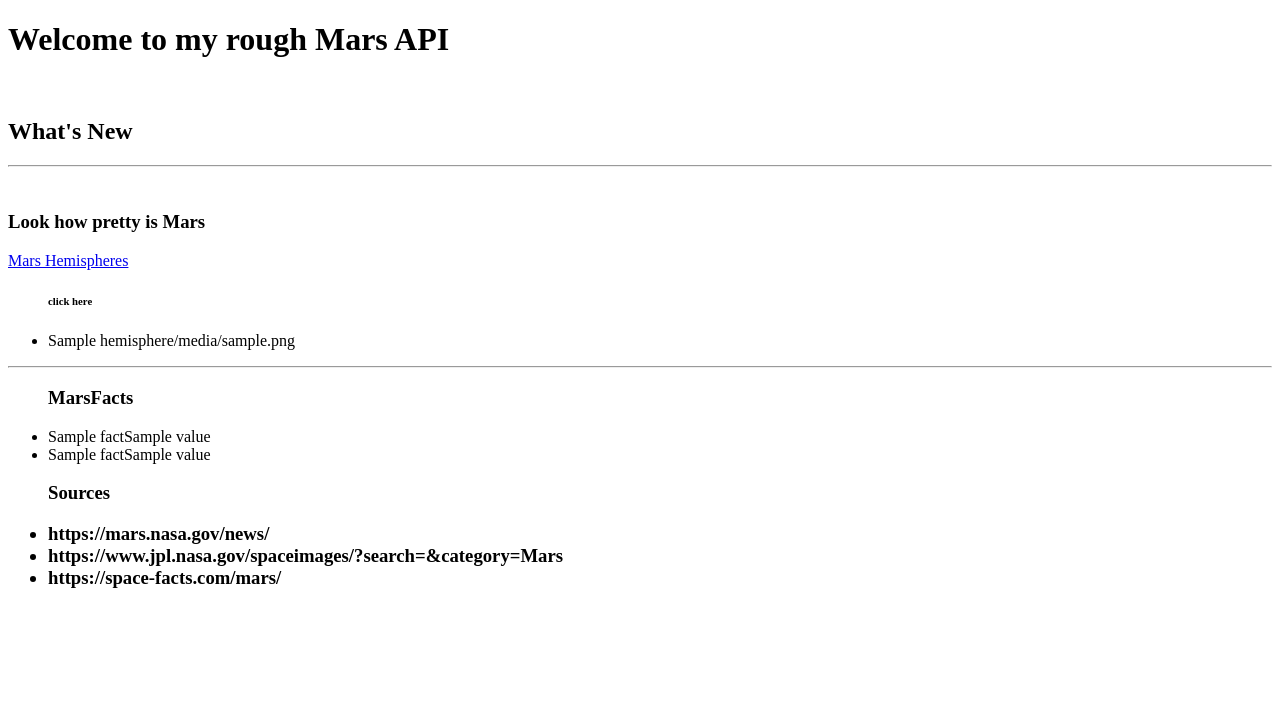
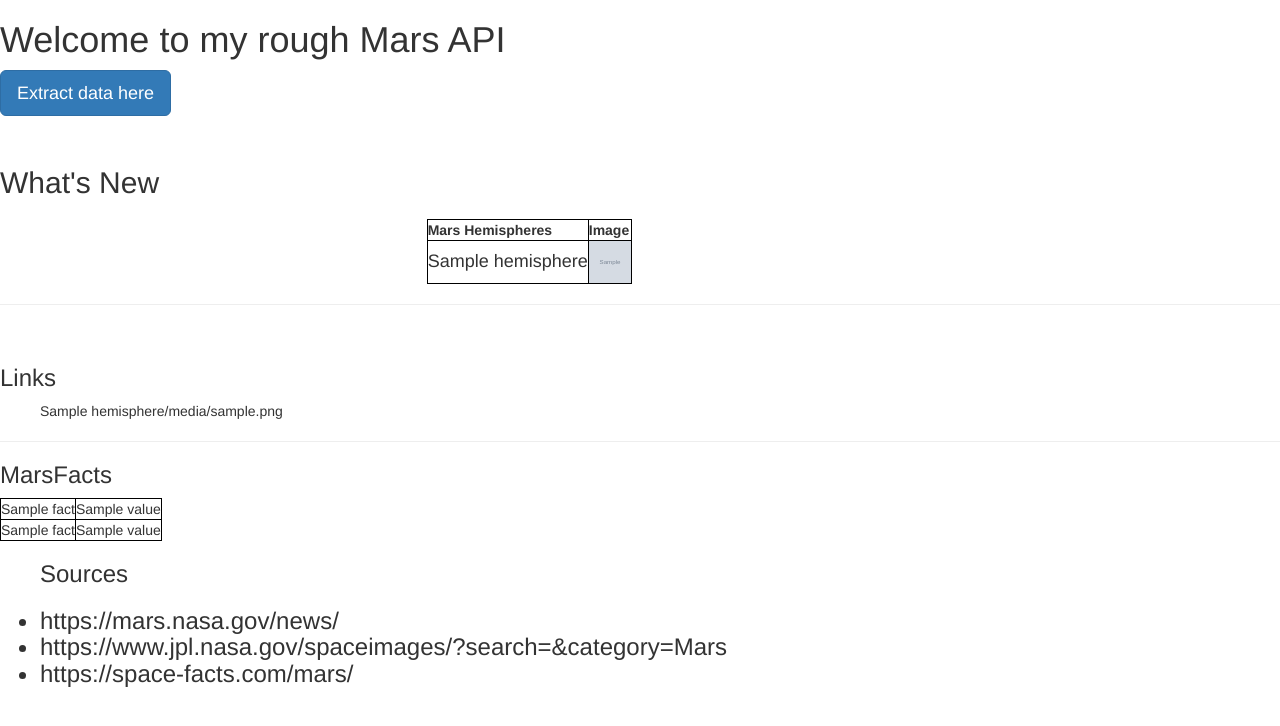
Before and after one commit to ortegaorlando2/web-scraping-challenge, a Flask app: page / in a window 1280 px wide. Shown: the top 726 px of the page. Run offline with Flask 2, Linux system fonts and the light colour scheme; grey boxes marked "Sample" are stand-in pictures; a database or web service that is not in the repository returns one stand-in record (values such as "Sample title"); some libraries are stand-ins or nearby versions.

Commit message:
passing dictionaries

```diff
--- a/Missions_to_Mars/app.py
+++ b/Missions_to_Mars/app.py
@@ -1,11 +1,13 @@
 # Import Flask
-from flask import Flask, render_template
+from flask import Flask, render_template, redirect
 # Import our pymongo library, which lets us connect our Flask app to our Mongo database.
 import pymongo
 from pymongo import MongoClient
+from flask_pymongo import PyMongo
 #Import my scraping class
 import scrape_mars
 from scrape_mars import myClass
+
 
 # Create an instance of our Flask app.
 app = Flask(__name__)
@@ -32,41 +34,49 @@ texto3=""
 t_html=""
 
 #run remote class and method to obtain data scraped from websites
-# f=myClass.scrape(dicti,hemispheres)
-# print(f)
+# scrape_mars.myClass.scrape(dicti,hemispheres,title3)
+
+def scrape():
+    myClass.scrape(dicti,hemispheres,texto3)
+    #print(f[0])
+    return render_template("index.html", News=texto3)
+
+print(hemispheres)
 
 #temporarilly defining the dictionary until the websites respond
 #function to insert Photos data into collection
+
 
 @app.route("/scrape")
 # dicti={}
 # hemispheres=[]
 def scraper():
-    dicti={}
-    hemispheres=[]
+    #Photos_data={}
     MarsPhotos = db.MarsPhotos_db.HemImages
-    Photos_data = scrape_mars.myClass.scrape(dicti,hemispheres)
-    MarsPhotos.insert_many(Photos_data)
+    # f=myClass.scrape(dicti,hemispheres,texto3)
+    # print(f.hemispheres)
+    #
+    MarsPhotos.insert_many(f.hemispheres)
     return redirect("/", code=302)
 
-# db.HemImages.insert_many(
-# [{'Hemisphere':'Cerberus Hemisphere Enhanced', 'Image':'https://astrogeology.usgs.gov/search/map/Mars/Viking/cerberus_enhanced'},
-#     {'Hemisphere':'Schiaparelli Hemisphere Enhanced', 'Image':'https://astrogeology.usgs.gov/search/map/Mars/Viking/schiaparelli_enhanced'},
-#      {'Hemisphere':'Syrtis Major Hemisphere Enhanced', 'Image':'https://astrogeology.usgs.gov/search/map/Mars/Viking/syrtis_major_enhanced'},
-#      {'Hemisphere':'Valles Marineris Hemisphere Enhanced', 'Image':'https://astrogeology.usgs.gov/search/map/Mars/Viking/valles_marineris_enhanced'}]
-# )
+db.HemImages.insert_many(
+[{'Hemisphere':'Cerberus Hemisphere', 'Image':'https://astropedia.astrogeology.usgs.gov/download/Mars/Viking/cerberus_enhanced.tif/full.jpg'},
+    {'Hemisphere':'Schiaparelli Hemisphere', 'Image':'https://astropedia.astrogeology.usgs.gov/download/Mars/Viking/schiaparelli_enhanced.tif/full.jpg'},
+     {'Hemisphere':'Syrtis Major Hemisphere', 'Image':'https://astropedia.astrogeology.usgs.gov/download/Mars/Viking/syrtis_major_enhanced.tif/full.jpg'},
+     {'Hemisphere':'Valles Marineris Hemisphere', 'Image':'https://astropedia.astrogeology.usgs.gov/download/Mars/Viking/valles_marineris_enhanced.tif/full.jpg'}]
+)
 
 db.Facts1.insert_one({"Fact":'Equatorial Diameter=	', 'Value':'6,792 km'})
 db.Facts1.insert_one({"Fact":'Polar Diameter= ','Value':'6,752 km'})
 db.Facts1.insert_one({"Fact":'Mass= ', 'Value':'6.39 × 10^23 kg (0.11 Earths)'})
 db.Facts1.insert_one({"Fact":'Moons= ','Value':'6.39 × 10^23 kg (0.11 Earths)'})
 db.Facts1.insert_one({"Fact":'Orbit Distance= ','Value':'2 (Phobos & Deimos)'})
-
 db.Facts2.insert_one({"Fact":'Orbit Period= ','Value':'687 days (1.9 years)'})
 db.Facts2.insert_one({"Fact":'Surface Temperature= ','Value':'-87 to -5 °C'})
 db.Facts2.insert_one({"Fact":'First Record: ','Value':'2nd millennium BC'})
 db.Facts2.insert_one({"Fact":'Recorded By: ','Value':'Egyptian astronomers'})
 
+#mongo = PyMongo(app, uri="mongodb://localhost:27017/MarsPhotos")
 
 # Set route
 @app.route('/')
@@ -78,7 +88,10 @@ def index():
     # Store the collection in a list
     MarsFacts2 = list(db.Facts2.find())
     # Return the template with the items passed in
-    return render_template('index.html', MarsPhotos=MarsPhotos, MarsFacts1=MarsFacts1, MarsFacts2=MarsFacts2,)
+    News=texto3
+    OneHemisphere=""#mongo.db.HemImages.find_one_or_404()
+    return render_template('index.html', MarsPhotos=MarsPhotos, MarsFacts1=MarsFacts1, MarsFacts2=MarsFacts2,
+    OneHemisphere=OneHemisphere, News=News)
 
 
 
--- a/Missions_to_Mars/templates/index.html
+++ b/Missions_to_Mars/templates/index.html
@@ -1,38 +1,93 @@
 <!DOCTYPE html>
-<html>
+<html lang="en">
     <head>
         <meta charset="UTF-8">
+
+        <meta name="viewport" content="width=device-width, initial-scale=1.0">
+        <meta http-equiv="X-UA-Compatible" content="ie=edge">
         <title>Mars Page</title>
+        <link rel="stylesheet" href="https://maxcdn.bootstrapcdn.com/bootstrap/3.3.7/css/bootstrap.min.css">
+        <style>
+            table, th, td {
+              border: 1px solid black;
+              border-collapse: collapse;
+            }
+        </style>
+
     </head>
     <body>
-        <h1>Welcome to my rough Mars API</h1>
-        <br>
+        <div class="container"></div>
+            <div class="Mypage">
+            <h1>Welcome to my rough Mars API</h1>
+            <p><a class="btn btn-primary btn-lg" href="/scrape" role="button">Extract data here</a></p>
+            <br>
         <h2>What's New</h2>
+            <h3>{{News}}</h3>
+
+        <div class="row" id="Mars-Stuff">
+            <div class="col-md-12">
+
+                <table>
+                    <tr>
+                        <th>Mars Hemispheres</th>
+                        <th>Image</th>
+
+                    </tr>
+                {% for pho in MarsPhotos %}
+                <tr>
+                    <div class="col-lg-4">
+                        <div class="card" style="width: 20rem;">
+                            <div class="card-body">
+                                <td>
+                                    <h4 class="card-title">{{pho.Hemisphere}}</h4>
+                                </td>
+                                <td>
+                                    <img href="default.asp"><img src={{pho.Image}} style="width:42px;height:42px;"></img></a>
+                                </td>
+                            </div>
+                        </div>
+                    </div>
+                </tr>
+                {% endfor %}
+                    <!-- <td><img src='https://astropedia.astrogeology.usgs.gov/download/Mars/Viking/cerberus_enhanced.tif/full.jpg'
+                        width="50" height="33"></img></td>
+                    <td><img src="https://astropedia.astrogeology.usgs.gov/download/Mars/Viking/schiaparelli_enhanced.tif/full.jpg"
+                        width="50" height="33"></img></td></img></td>
+                    </td><img src="https://astropedia.astrogeology.usgs.gov/download/Mars/Viking/syrtis_major_enhanced.tif/full.jpg"
+                        width="50" height="33"></img></td>><img></td>
+                    </td><img src="https://astropedia.astrogeology.usgs.gov/download/Mars/Viking/valles_marineris_enhanced.tif/full.jpg"
+                        width="50" height="33"></img></td>></img></td>                -->
+                </table>
+            </div>
+        </div>
+
 
         <hr>
         <br>
-        <h3>Look how pretty is Mars</h3>
-        <a href="/scrape">Mars Hemispheres</a>
+        <h3></h3>
+        <a href="/scrape"></a>
+        <h3>Links</h3>
         <ul>
-            <h6>click here</h6>
-
             {% for pho in MarsPhotos %}
-            <li>{{pho.Hemisphere}}{{pho.Image}}</li>
+            {{pho.Hemisphere}}{{pho.Image}}
             {% endfor %}
         </ul>
         <hr>
-        <ul>
+        <h3>MarsFacts</h3>
+        <table>
+            {% for fac1 in MarsFacts1 %}
             <tr>
-                <h3>MarsFacts</h3>
-
+                <td>{{fac1.Fact}}</td>
+                <td>{{fac1.Value}}</td>
             </tr>
-            {% for fac1 in MarsFacts1 %}
-            <li>{{fac1.Fact}}{{fac1.Value}}</li>
             {% endfor %}
             {% for fac2 in MarsFacts2 %}
-            <li>{{fac2.Fact}}{{fac2.Value}}</li>
+            <tr>
+                <td>{{fac2.Fact}}</td>
+                <td>{{fac2.Value}}</td>
+            </tr>
             {% endfor %}
-        </ul>
+        </table>
 
         <ul>
             <h3>Sources<h3>
```
Also changed, not shown: Missions_to_Mars/scrape_mars.py (+4 -8 lines).
